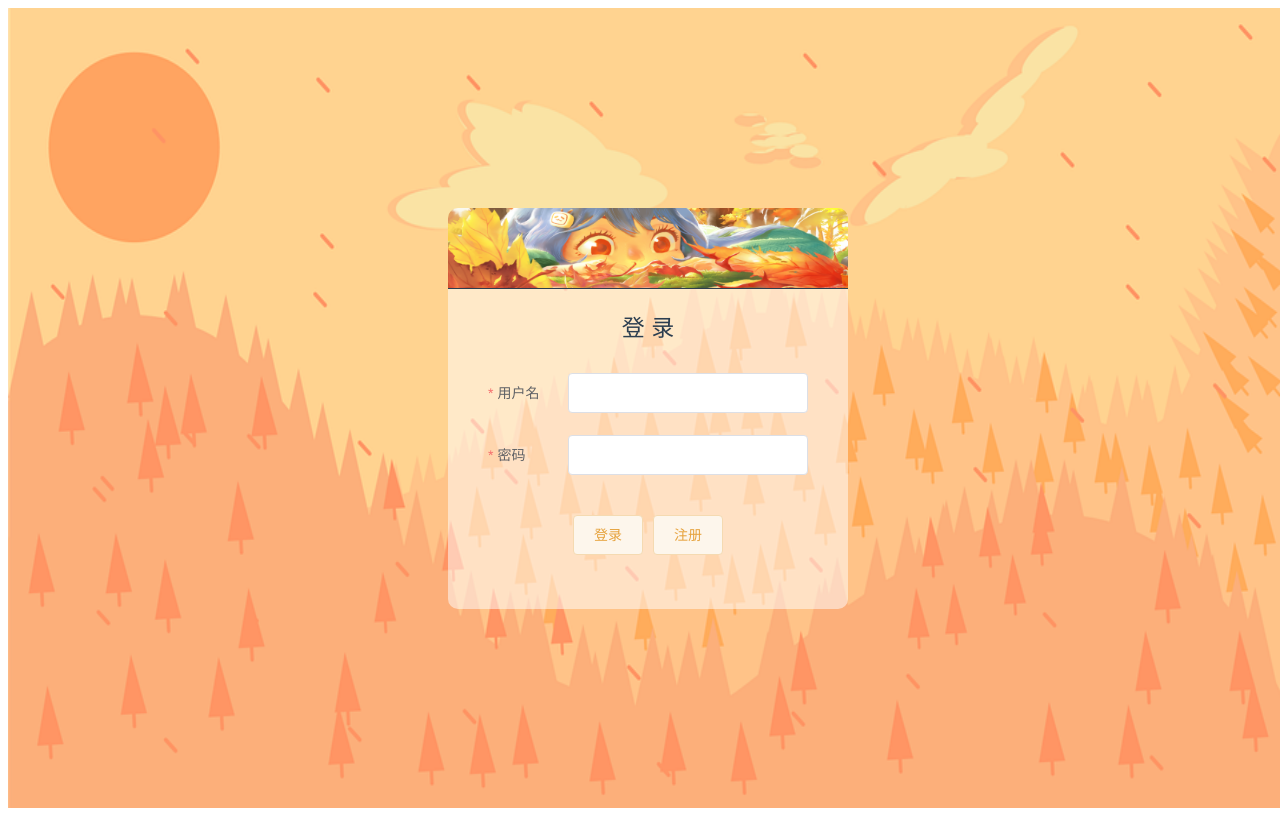
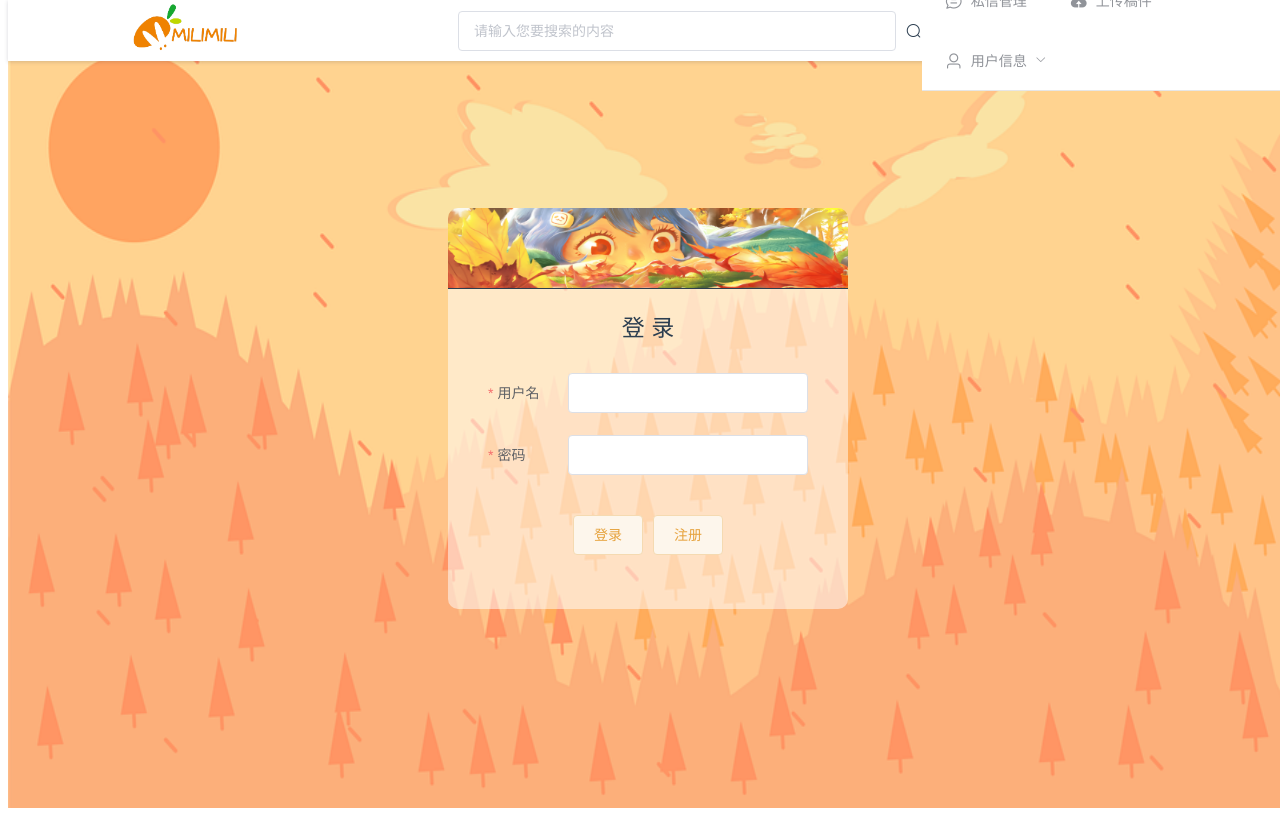
Before and after one commit to BUAA-GoodBro2021/MiliMili_frontend, a Vue app in the folder mili/: page /login in a window 1280 px wide. Built offline with nearby package versions, Linux system fonts and the light colour scheme.

Commit message:
对login稍作修改

```diff
--- a/mili/src/views/account/LoginView.vue
+++ b/mili/src/views/account/LoginView.vue
@@ -1,6 +1,7 @@
 <template>
   <div>
     <div class="whole_wrap">
+      <Header />
       <img class="background" src="@/assets/PHP/BG5.png" />
       <div class="login_wrap">
         <div class="banner">
@@ -61,7 +62,7 @@
   </div>
 </template>
 <script>
-//import Header from "@/components/HomePage/Header.vue";
+import Header from "@/components/HomePage/Header.vue";
 export default {
   data() {
     return {
@@ -104,7 +105,7 @@ export default {
       this.imgFocus = false;
     },
   },
-  //components: { Header },
+  components: { Header },
 };
 </script>
 <style scoped>
@@ -130,7 +131,6 @@ export default {
   height: 320px;
   border-radius: 0 0 10px 10px;
   border-top: solid 1px;
-  /* background-color: rgba(255, 255, 255, 0.51); */
   background-color: rgba(255, 255, 255, 0.51);
 }
 .login_form {
```
Also changed, not shown: 1 other file (tests, documents, lock files or other folders).
